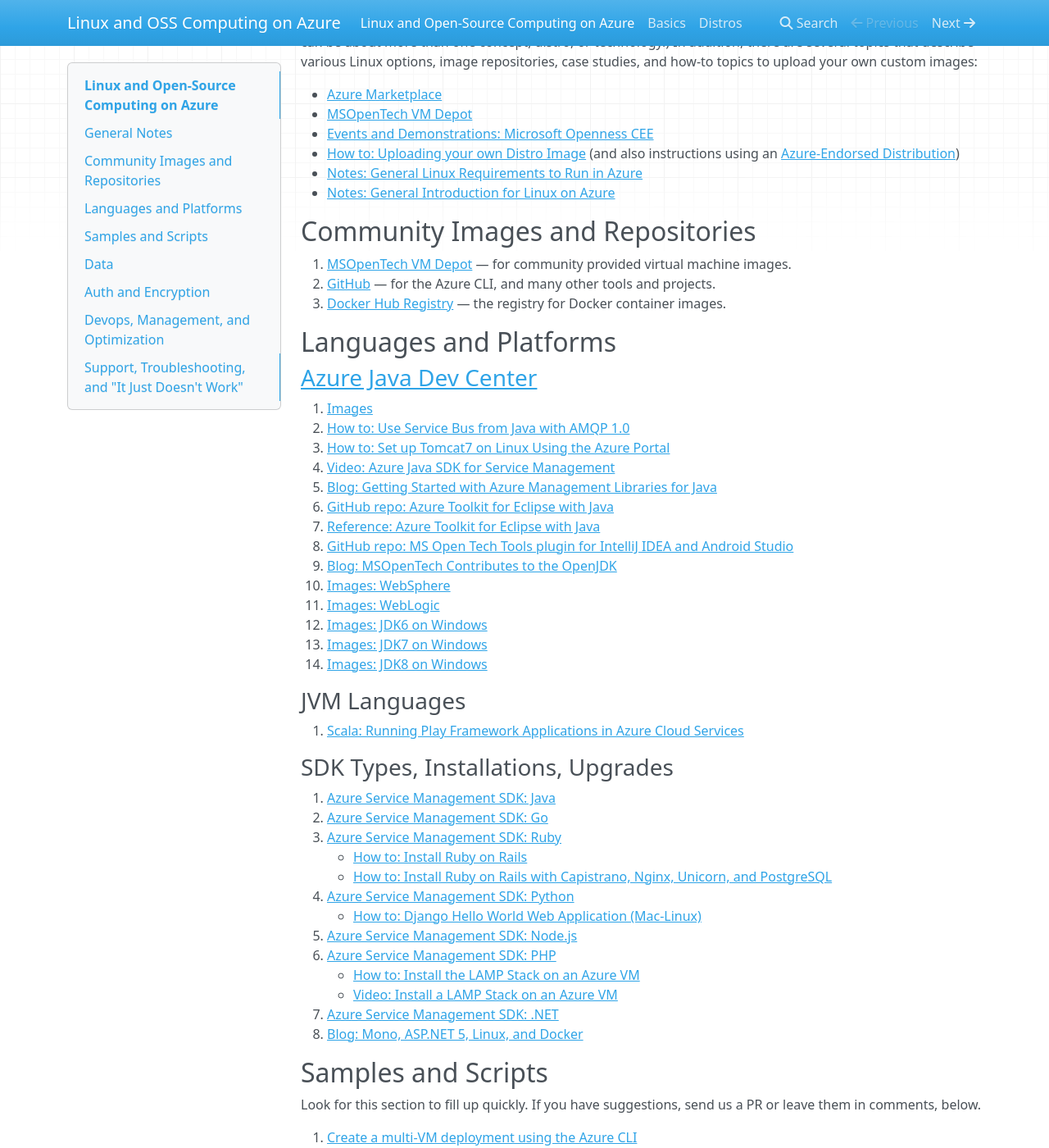
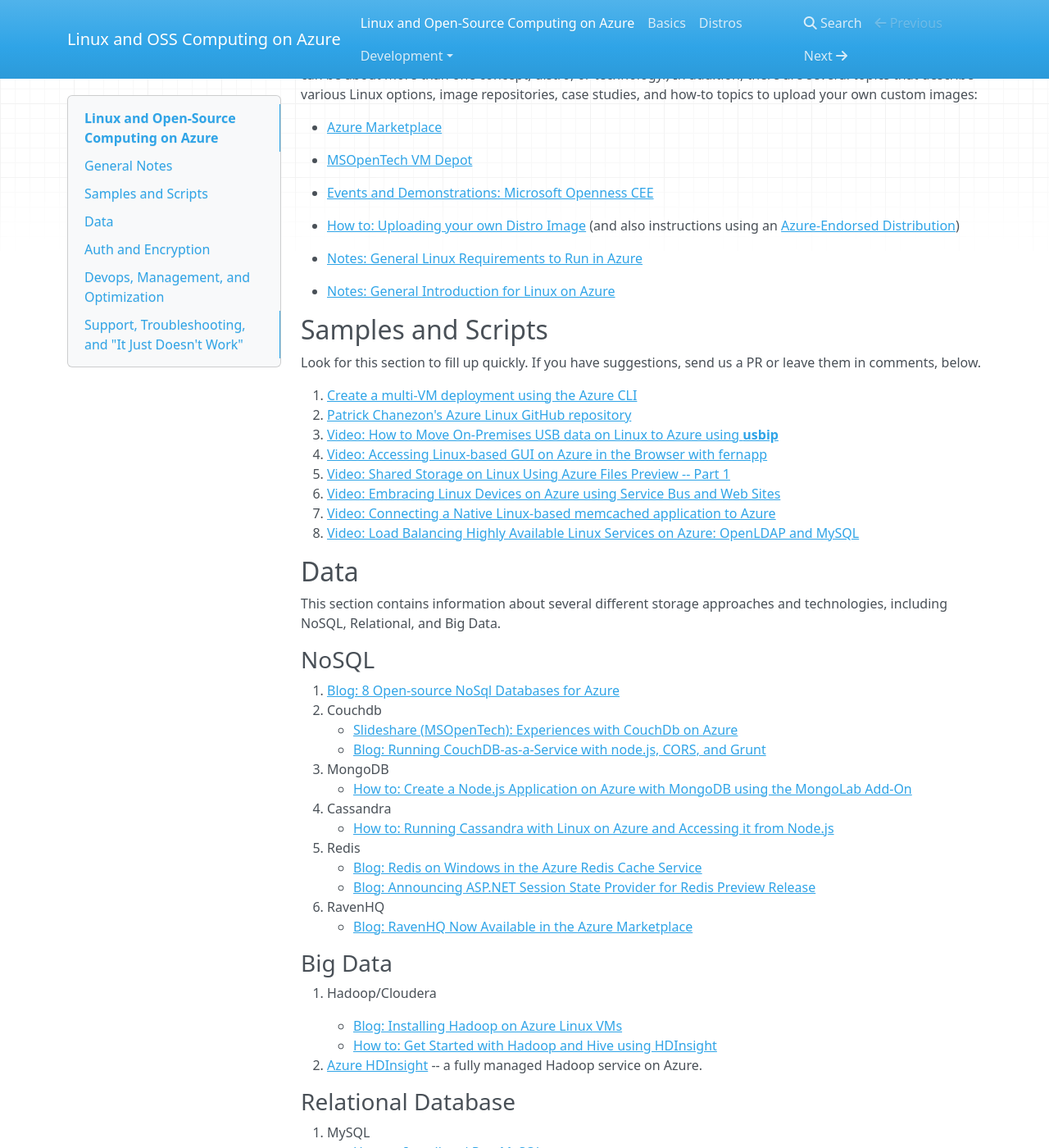
Before and after one commit to IPISOLUTIONS/azure-linux, an MkDocs documentation site: the page built from docs/index.md, in a window 1280 px wide and 1400 px high, scrolled down 376 px. Shown: the whole window at 82% size. Built offline with MkDocs 1.6.1, drawn with Linux system fonts in a browser that asks for light colours; nearby versions of some CDN libraries.

```diff
--- a/docs/index.md
+++ b/docs/index.md
@@ -9,10 +9,15 @@ General Notes
 The sections are broken down on the right of this page. (Links may occur in more than one section, as topics can be about more than one concept, distro, or technology.) In addition, there are several topics that describe various Linux options, image repositories, case studies, and how-to topics to upload your own custom images:
 
 -	[Azure Marketplace](http://azure.microsoft.com/marketplace/virtual-machines/)
+
 -	[MSOpenTech VM Depot](https://vmdepot.msopentech.com/List/Index)
+
 -	[Events and Demonstrations: Microsoft Openness CEE](http://www.opennessatcee.com/)
+
 -	[How to: Uploading your own Distro Image](https://azure.microsoft.com/documentation/virtual-machines-linux-create-upload-vhd) (and also instructions using an [Azure-Endorsed Distribution](https://azure.microsoft.com/documentation/virtual-machines-linux-endorsed-distributions)\)
+
 -	[Notes: General Linux Requirements to Run in Azure](https://azure.microsoft.com/documentation/virtual-machines-linux-create-upload-vhd-generic)
+
 -	[Notes: General Introduction for Linux on Azure](https://azure.microsoft.com/documentation/virtual-machines-linux-introduction)
 
 <!--
@@ -25,53 +30,6 @@ The sections are broken down on the right of this page. (Links may occur in more
 - [Devops, Management, and Optimization](#devops) &mdash; A big category, changing rapidly.
 - [Support, Troubleshooting, and "It Just Doesn't Work"](#supportdebug) &mdash; Really.
 -->
-
-Community Images and Repositories
----------------------------------
-
-1.	[MSOpenTech VM Depot](https://vmdepot.msopentech.com/List/Index) &mdash; for community provided virtual machine images.
-2.	[GitHub](https://github.com/Azure/) &mdash; for the Azure CLI, and many other tools and projects.
-3.	[Docker Hub Registry](https://registry.hub.docker.com/) &mdash; the registry for Docker container images.
-
-Languages and Platforms
------------------------
-
-### [Azure Java Dev Center](http://azure.microsoft.com/develop/java/)
-
-1.	[Images](https://vmdepot.msopentech.com/List/Index?sort=Featured&search=java)
-2.	[How to: Use Service Bus from Java with AMQP 1.0](http://msdn.microsoft.com/library/azure/jj841073.aspx)
-3.	[How to: Set up Tomcat7 on Linux Using the Azure Portal](https://azure.microsoft.com/documentation/virtual-machines-linux-setup-tomcat7-linux)
-4.	[Video: Azure Java SDK for Service Management](http://channel9.msdn.com/Shows/Cloud+Cover/Episode-157-The-Java-SDK-for-Azure-Management-with-Brady-Gaster)
-5.	[Blog: Getting Started with Azure Management Libraries for Java](http://azure.microsoft.com/blog/2014/09/15/getting-started-with-the-azure-java-management-libraries/)
-6.	[GitHub repo: Azure Toolkit for Eclipse with Java](https://github.com/MSOpenTech/WindowsAzureToolkitForEclipseWithJava)
-7.	[Reference: Azure Toolkit for Eclipse with Java](http://msdn.microsoft.com/library/azure/hh694271.aspx)
-8.	[GitHub repo: MS Open Tech Tools plugin for IntelliJ IDEA and Android Studio](https://github.com/MSOpenTech/msopentech-tools-for-intellij)
-9.	[Blog: MSOpenTech Contributes to the OpenJDK](http://msopentech.com/blog/2014/10/21/ms-open-techs-first-contribution-openjdk/)
-10.	[Images: WebSphere](http://azure.microsoft.com/marketplace/partners/msopentech/was-8-5-was-8-5-5-3/)
-11.	[Images: WebLogic](http://azure.microsoft.com/marketplace/?term=weblogic)
-12.	[Images: JDK6 on Windows](http://azure.microsoft.com/marketplace/partners/msopentech/jdk6onwindowsserver2012/)
-13.	[Images: JDK7 on Windows](http://azure.microsoft.com/marketplace/partners/msopentech/jdk7onwindowsserver2012/)
-14.	[Images: JDK8 on Windows](http://azure.microsoft.com/marketplace/partners/msopentech/jdk8onwindowsserver2012r2/)
-
-### JVM Languages
-
-1.	[Scala: Running Play Framework Applications in Azure Cloud Services](http://msopentech.com/blog/2014/09/25/tutorial-running-play-framework-applications-microsoft-azure-cloud-services-2/)
-
-### SDK Types, Installations, Upgrades
-
-1.	[Azure Service Management SDK: Java](http://dl.windowsazure.com/javadoc/)
-2.	[Azure Service Management SDK: Go](https://github.com/MSOpenTech/azure-sdk-for-go)
-3.	[Azure Service Management SDK: Ruby](https://github.com/MSOpenTech/azure-sdk-for-ruby)
-	-	[How to: Install Ruby on Rails](https://azure.microsoft.com/documentation/virtual-machines-ruby-rails-web-app-linux)
-	-	[How to: Install Ruby on Rails with Capistrano, Nginx, Unicorn, and PostgreSQL](https://azure.microsoft.com/documentation/virtual-machines-ruby-deploy-capistrano-host-nginx-unicorn)
-4.	[Azure Service Management SDK: Python](https://github.com/Azure/azure-sdk-for-python)
-	-	[How to: Django Hello World Web Application (Mac-Linux)](https://azure.microsoft.com/documentation/virtual-machines-python-django-web-app-linux)
-5.	[Azure Service Management SDK: Node.js](https://github.com/MSOpenTech/azure-sdk-for-node)
-6.	[Azure Service Management SDK: PHP](https://github.com/MSOpenTech/azure-sdk-for-php)
-	-	[How to: Install the LAMP Stack on an Azure VM](https://azure.microsoft.com/documentation/virtual-machines-linux-install-lamp-stack)
-	-	[Video: Install a LAMP Stack on an Azure VM](http://channel9.msdn.com/Shows/Azure-Friday/LAMP-stack-on-Azure-VMs-with-Guy-Bowerman)
-7.	[Azure Service Management SDK: .NET](https://github.com/Azure/azure-sdk-for-net)
-8.	[Blog: Mono, ASP.NET 5, Linux, and Docker](http://blogs.msdn.com/b/webdev/archive/2015/01/14/running-asp-net-5-applications-in-linux-containers-with-docker.aspx)
 
 Samples and Scripts
 -------------------
```
Also changed, not shown: docs/Basics.md (+40 -17 lines), docs/Development/DotNet.md (added, +3 -0 lines), docs/Development/Go.md (added, +1 -0 lines), docs/Development/Java.md (added, +27 -0 lines), docs/Development/Node.md (added, +1 -0 lines), docs/Development/PHP.md (added, +1 -0 lines), docs/Development/Python.md (added, +3 -0 lines), docs/Development/Ruby.md (added, +3 -0 lines), docs/Distros.md (+11 -0 lines).
